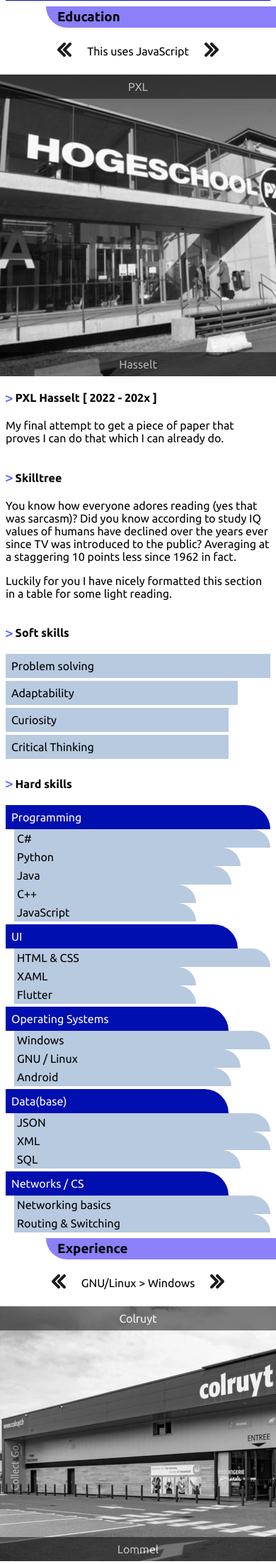
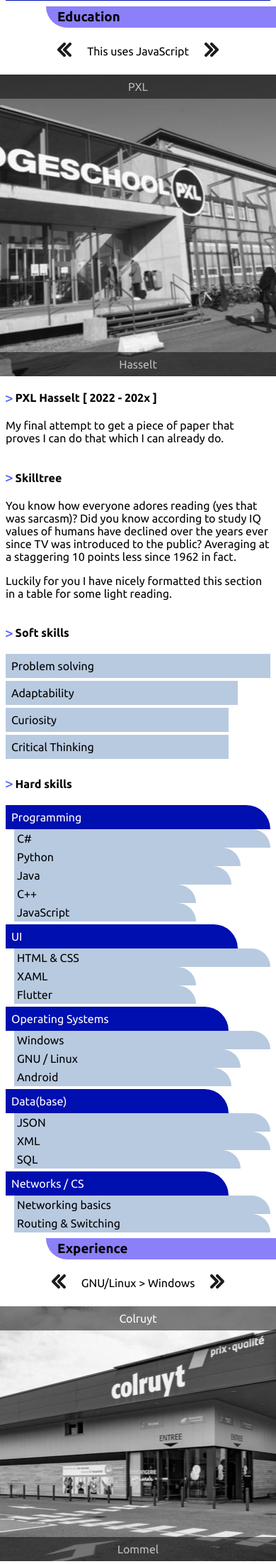
Before and after one commit to Adrigorithm/MyWebsite, a PHP site: page / in a window 390 px wide. Shown: the part 1451-3654 px from the top of the page at 71% size. Run offline with PHP 8.4, Linux system fonts and the light colour scheme.

Commit message:
responsive images support

```diff
--- a/assets/css/final.css
+++ b/assets/css/final.css
@@ -90,6 +90,10 @@
 
 .hidden{
   display: none
+}
+
+.\!hidden{
+  display: none !important
 }
 
 .h-\[396px\]{
@@ -194,14 +198,14 @@
   background-color: rgb(139 128 249 / var(--tw-bg-opacity))
 }
 
+.bg-lightSteelBlue{
+  --tw-bg-opacity: 1;
+  background-color: rgb(184 202 224 / var(--tw-bg-opacity))
+}
+
 .bg-black{
   --tw-bg-opacity: 1;
   background-color: rgb(0 0 0 / var(--tw-bg-opacity))
-}
-
-.bg-lightSteelBlue{
-  --tw-bg-opacity: 1;
-  background-color: rgb(184 202 224 / var(--tw-bg-opacity))
 }
 
 .bg-zaffre{
@@ -312,11 +316,6 @@
     order: 3
   }
 
-  .sm\:my-2{
-    margin-top: 0.5rem;
-    margin-bottom: 0.5rem
-  }
-
   .sm\:my-4{
     margin-top: 1rem;
     margin-bottom: 1rem
@@ -358,23 +357,13 @@
   }
 }
 
-@media (min-width: 768px){
-  .md\:flex{
-    display: flex
-  }
-
-  .md\:flex-row{
-    flex-direction: row
-  }
-}
-
 @media (min-width: 1024px){
   .lg\:flex{
     display: flex
   }
 
-  .lg\:w-1\/2{
-    width: 50%
+  .lg\:min-w-\[639px\]{
+    min-width: 639px
   }
 
   .lg\:flex-row{
--- a/assets/js/scrollEvents.js
+++ b/assets/js/scrollEvents.js
@@ -1,8 +1,5 @@
 var navHeight = document.getElementById("mainNav");
 var toTopButton = document.getElementById("toTopButton");
-
-console.log("navHeight: " + navHeight);
-console.log("toTopButton: " + toTopButton);
 
 window.addEventListener("scroll", (e) => {
     onScrollEventHandler(window.scrollY);
--- a/assets/js/timeline.js
+++ b/assets/js/timeline.js
@@ -20,7 +20,7 @@
 init();
 
 function timelineClickEventHandler(timeline, next) {
-    timelines[timeline].children[timesCurrent[timeline]].classList.add("hidden");
+    timelines[timeline].children[timesCurrent[timeline]].classList.add("!hidden");
 
     if (next) {
         timesCurrent[timeline] = timesCurrent[timeline] + 1 == timelines[timeline].children.length ? 1 : timesCurrent[timeline] + 1;
@@ -28,5 +28,5 @@
         timesCurrent[timeline] = timesCurrent[timeline] - 1 < 1 ? timelines[timeline].children.length - 1 : timesCurrent[timeline] - 1;
     }
 
-    timelines[timeline].children[timesCurrent[timeline]].classList.remove("hidden");
+    timelines[timeline].children[timesCurrent[timeline]].classList.remove("!hidden");
 }
--- a/index.html
+++ b/index.html
@@ -49,8 +49,8 @@
         <h3 class="m-0 py-1 pl-4">Welcome</h3>
       </div>
 
-      <div class="lg:flex lg:flex-row">
-        <div class="flex flex-column w-full h-[396px] items-end bg-no-repeat bg-center bg-lightSteelBlue"
+      <div class="w-full lg:flex lg:flex-row">
+        <div class="flex flex-column h-[396px] lg:min-w-[639px] items-end bg-no-repeat bg-center bg-lightSteelBlue"
           style="background-image: url(/assets/img/cat.jpg)" alt="my cat">
           <div class="w-full text-center opacity-50 bg-black">
             <p class="text-white p-2 m-0">This is my cat</p>
@@ -166,8 +166,8 @@
 
         </div>
 
-        <div class="hidden w-full">
-          <div class="flex flex-col w-full h-[426px] bg-no-repeat justify-between"
+        <div  class="!hidden w-full lg:flex lg:flex-row">
+          <div class="flex flex-col w-full h-[426px] lg:min-w-[639px] bg-center bg-lightSteelBlue bg-no-repeat justify-between"
             style="background-image: url(/assets/img/sjb.png)" alt="Sint-Jan Berchmanscollege Mol">
             <div class="w-full text-center opacity-50 bg-black">
               <p class="text-white p-2 m-0">Sint-Jan Berchmanscollege</p>
@@ -202,8 +202,8 @@
           </div>
         </div>
 
-        <div class="hidden w-full">
-          <div class="flex flex-col w-full h-[320px] bg-no-repeat justify-between"
+        <div class="!hidden w-full lg:flex lg:flex-row">
+          <div class="flex flex-col w-full h-[320px] lg:min-w-[639px] bg-center bg-lightSteelBlue bg-no-repeat justify-between"
             style="background-image: url(/assets/img/uhasselt.png)" alt="Universiteit Hasselt">
             <div class="w-full text-center opacity-50 bg-black">
               <p class="text-white p-2 m-0">Hasselt University</p>
@@ -244,8 +244,8 @@
           </div>
         </div>
 
-        <div class="hidden w-full">
-          <div class="flex flex-col w-full h-[426px] bg-no-repeat justify-between"
+        <div class="!hidden w-full lg:flex lg:flex-row">
+          <div class="flex flex-col w-full h-[426px] lg:min-w-[639px] bg-center bg-lightSteelBlue bg-no-repeat justify-between"
             style="background-image: url(/assets/img/tm.png)" alt="Thomas More Geel">
             <div class="w-full text-center opacity-50 bg-black">
               <p class="text-white p-2 m-0">Thomas More</p>
@@ -283,8 +283,8 @@
           </div>
         </div>
 
-        <div class="w-full">
-          <div class="flex flex-col w-full h-[425px] bg-no-repeat justify-between"
+        <div class="w-full lg:flex lg:flex-row">
+          <div class="flex flex-col w-full h-[425px] lg:min-w-[639px] bg-center bg-lightSteelBlue bg-no-repeat justify-between"
             style="background-image: url(/assets/img/pxl.png)" alt="PXL Hasselt">
             <div class="text-center opacity-50 bg-black">
               <p class="text-white p-2 m-0">PXL</p>
@@ -497,8 +497,8 @@
           </a>
 
         </div>
-        <div class="w-full">
-          <div class="flex flex-col w-full h-[359px] bg-no-repeat justify-between"
+        <div class="w-full lg:flex lg:flex-row">
+          <div class="flex flex-col w-full h-[359px] lg:min-w-[639px] bg-center bg-lightSteelBlue bg-no-repeat justify-between"
             style="background-image: url(/assets/img/colruyt.png)" alt="Colruyt Lommel">
             <div class="text-center opacity-50 bg-black">
               <p class="text-white p-2 m-0">Colruyt</p>
```
